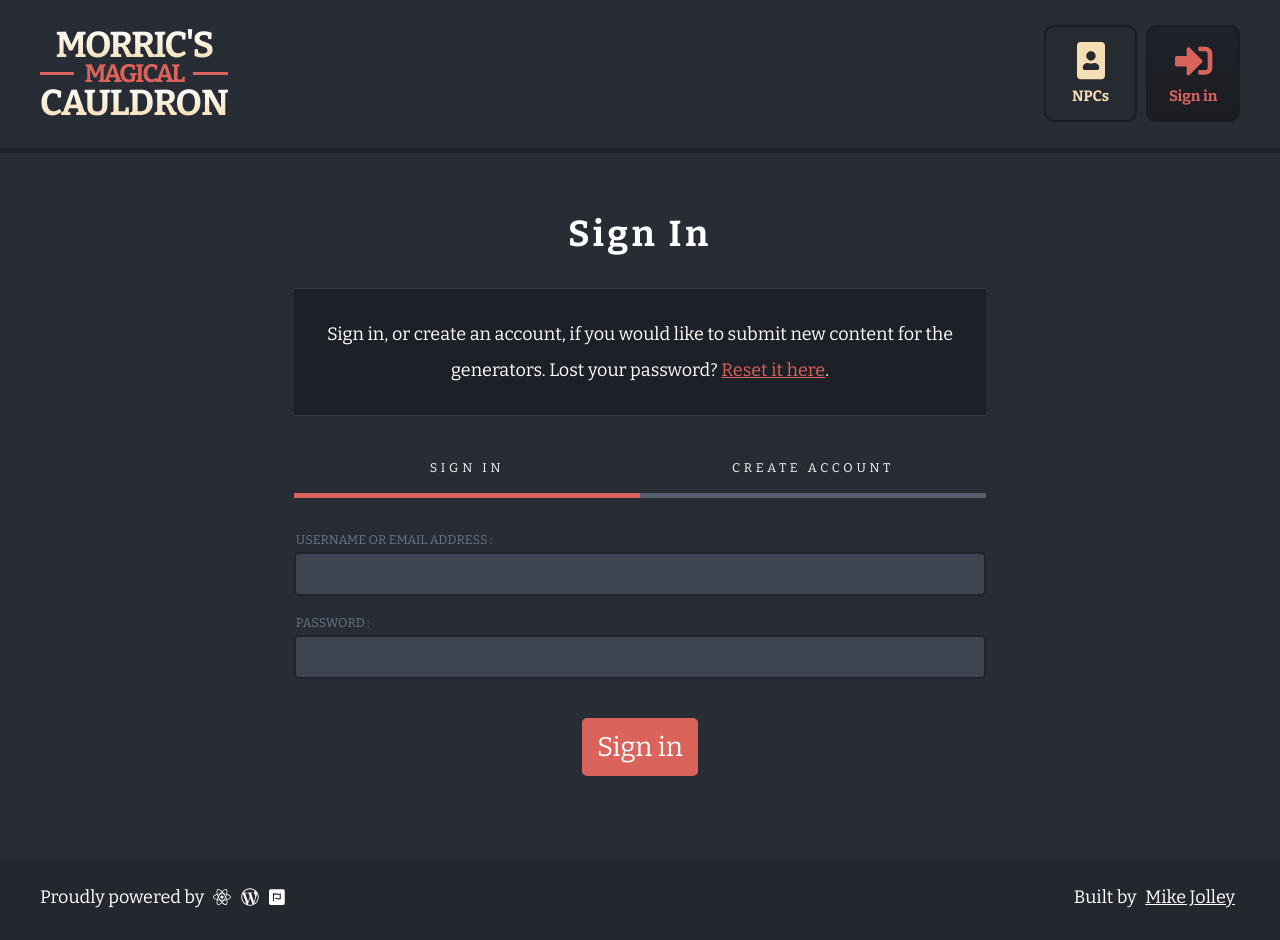
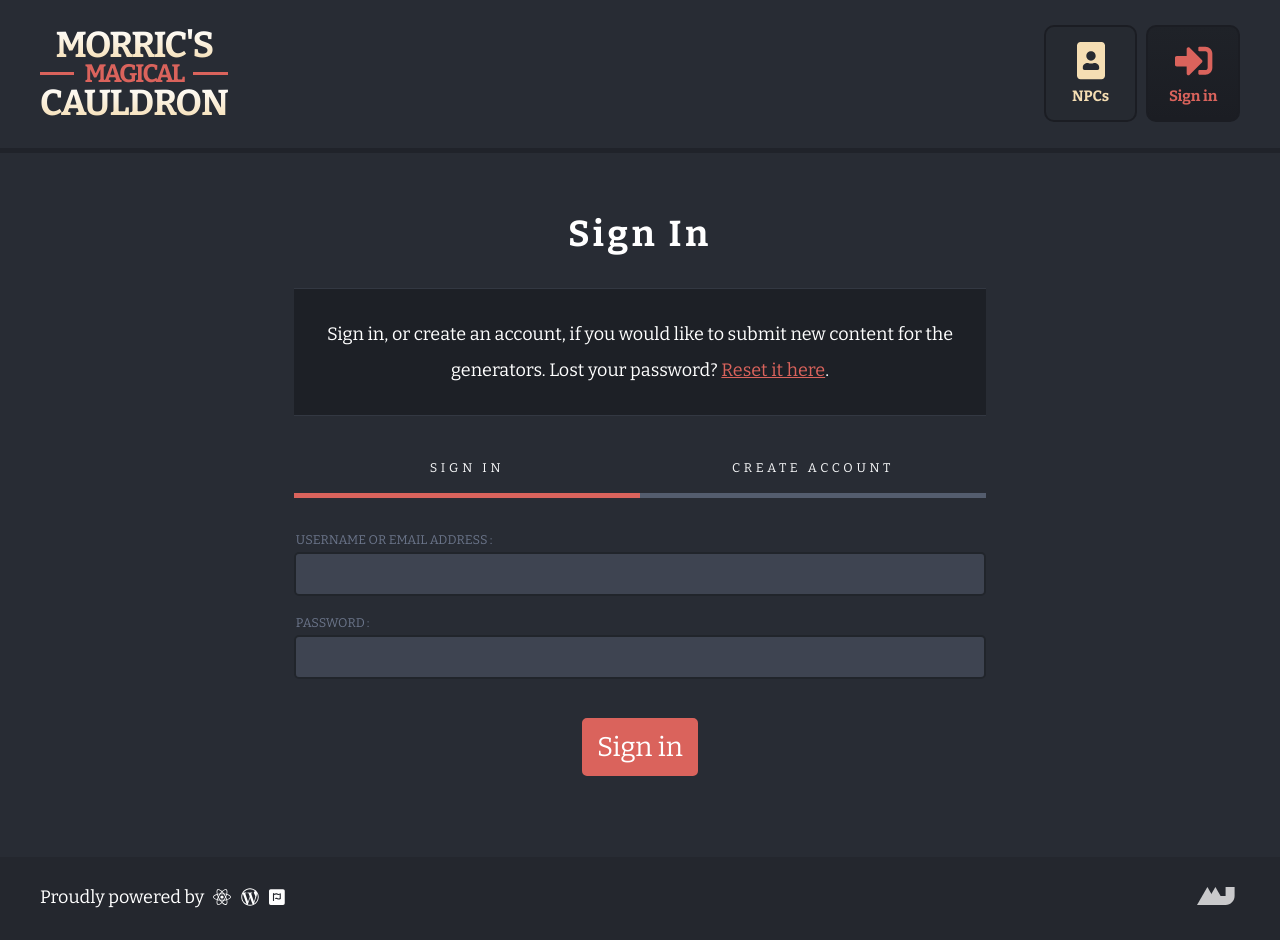
Before and after one commit to mikejolley/morrics-magical-cauldron, a React (Create React App) app: page /account in a window 1280 px wide. Built offline with nearby package versions, Linux system fonts and the light colour scheme; what roll would draw is missing.

Commit message:
branding

```diff
--- a/src/App.scss
+++ b/src/App.scss
@@ -65,6 +65,16 @@ button {
 			a {
 				color: #fff;
 				padding: 0 5px;
+
+				svg {
+					fill: #fff;
+					height: 1em;
+					margin-top: 3px;
+				}
+
+				&:hover svg {
+					fill: $accent-color;
+				}
 			}
 		}
 	}
--- a/src/components/site-footer/index.js
+++ b/src/components/site-footer/index.js
@@ -34,7 +34,21 @@ export const SiteFooter = () => {
 					</a>
 				</li>
 				<li>
-					Built by <a href="https://mikejolley.com">Mike Jolley</a>
+					<a
+						href="https://mikejolley.com"
+						title="Built by Mike Jolley"
+					>
+						<svg
+							viewBox="0 0 188 90"
+							xmlns="http://www.w3.org/2000/svg"
+						>
+							<g fillRule="evenodd" opacity=".752">
+								<path d="M52 0l51.962 90H.038z"></path>
+								<path d="M92 0l51.962 90H40.038z"></path>
+								<path d="M188 0v45c0 24.853-20.147 45-45 45-24.604 0-44.597-19.746-44.994-44.256L98 45h45V0h45z"></path>
+							</g>
+						</svg>
+					</a>
 				</li>
 			</ul>
 		</footer>
--- a/src/pages/homepage/index.js
+++ b/src/pages/homepage/index.js
@@ -38,7 +38,7 @@ const Homepage = () => {
 				</p>
 			</div>
 			<div className="section">
-				<h2>Whats New</h2>
+				<h2>What&#x27;s New</h2>
 				<ul className="changelog">
 					<li>
 						<strong>12th March 2021</strong>
```
